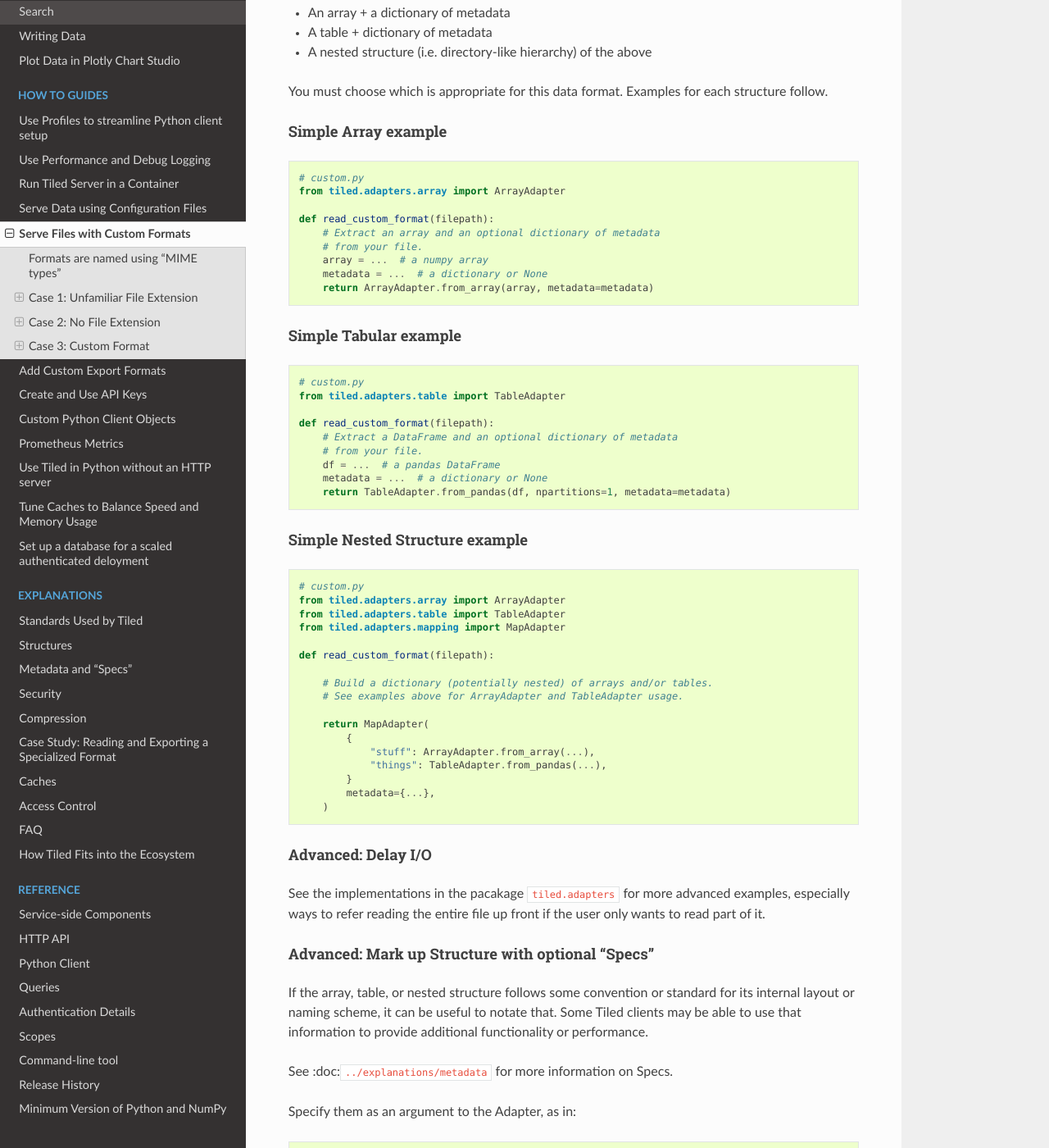
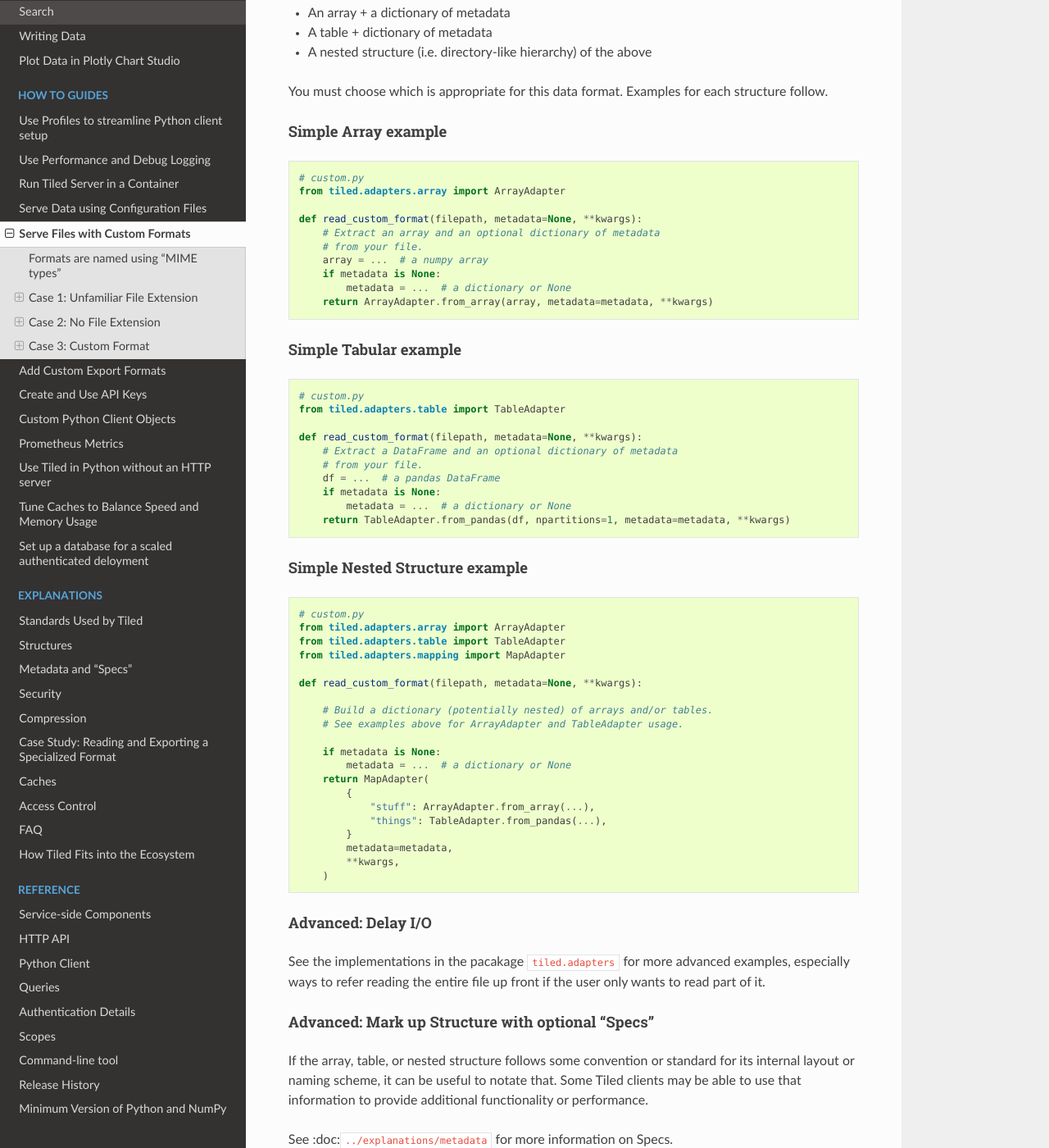
Before and after one commit to bluesky/tiled, a Sphinx documentation site: the page built from docs/source/how-to/read-custom-formats.md, in a window 1280 px wide and 1400 px high, scrolled down 2963 px. Shown: the whole window at 82% size. Built offline with Sphinx 7.4.7 and the Read the Docs theme 2.0.0, drawn with Linux system fonts in a browser that asks for light colours; pages that are not in the unit, such as notebooks, are missing from menus; the version number could not be read and is left out.

````diff
--- a/docs/source/how-to/read-custom-formats.md
+++ b/docs/source/how-to/read-custom-formats.md
@@ -159,12 +159,13 @@ for each structure follow.
 # custom.py
 from tiled.adapters.array import ArrayAdapter
 
-def read_custom_format(filepath):
+def read_custom_format(filepath, metadata=None, **kwargs):
     # Extract an array and an optional dictionary of metadata
     # from your file.
     array = ...  # a numpy array
-    metadata = ...  # a dictionary or None
-    return ArrayAdapter.from_array(array, metadata=metadata)
+    if metadata is None:
+        metadata = ...  # a dictionary or None
+    return ArrayAdapter.from_array(array, metadata=metadata, **kwargs)
 ```
 
 #### Simple Tabular example
@@ -173,12 +174,13 @@ def read_custom_format(filepath):
 # custom.py
 from tiled.adapters.table import TableAdapter
 
-def read_custom_format(filepath):
+def read_custom_format(filepath, metadata=None, **kwargs):
     # Extract a DataFrame and an optional dictionary of metadata
     # from your file.
     df = ...  # a pandas DataFrame
-    metadata = ...  # a dictionary or None
-    return TableAdapter.from_pandas(df, npartitions=1, metadata=metadata)
+    if metadata is None:
+        metadata = ...  # a dictionary or None
+    return TableAdapter.from_pandas(df, npartitions=1, metadata=metadata, **kwargs)
 ```
 
 #### Simple Nested Structure example
@@ -189,17 +191,20 @@ from tiled.adapters.array import ArrayAdapter
 from tiled.adapters.table import TableAdapter
 from tiled.adapters.mapping import MapAdapter
 
-def read_custom_format(filepath):
+def read_custom_format(filepath, metadata=None, **kwargs):
 
     # Build a dictionary (potentially nested) of arrays and/or tables.
     # See examples above for ArrayAdapter and TableAdapter usage.
 
+    if metadata is None:
+        metadata = ...  # a dictionary or None
     return MapAdapter(
         {
             "stuff": ArrayAdapter.from_array(...),
             "things": TableAdapter.from_pandas(...),
         }
-        metadata={...},
+        metadata=metadata,
+	**kwargs,
     )
 ```
 
````
Also changed, not shown: docs/source/explanations/specialized-formats.md (+5 -1 lines), 3 other files.
